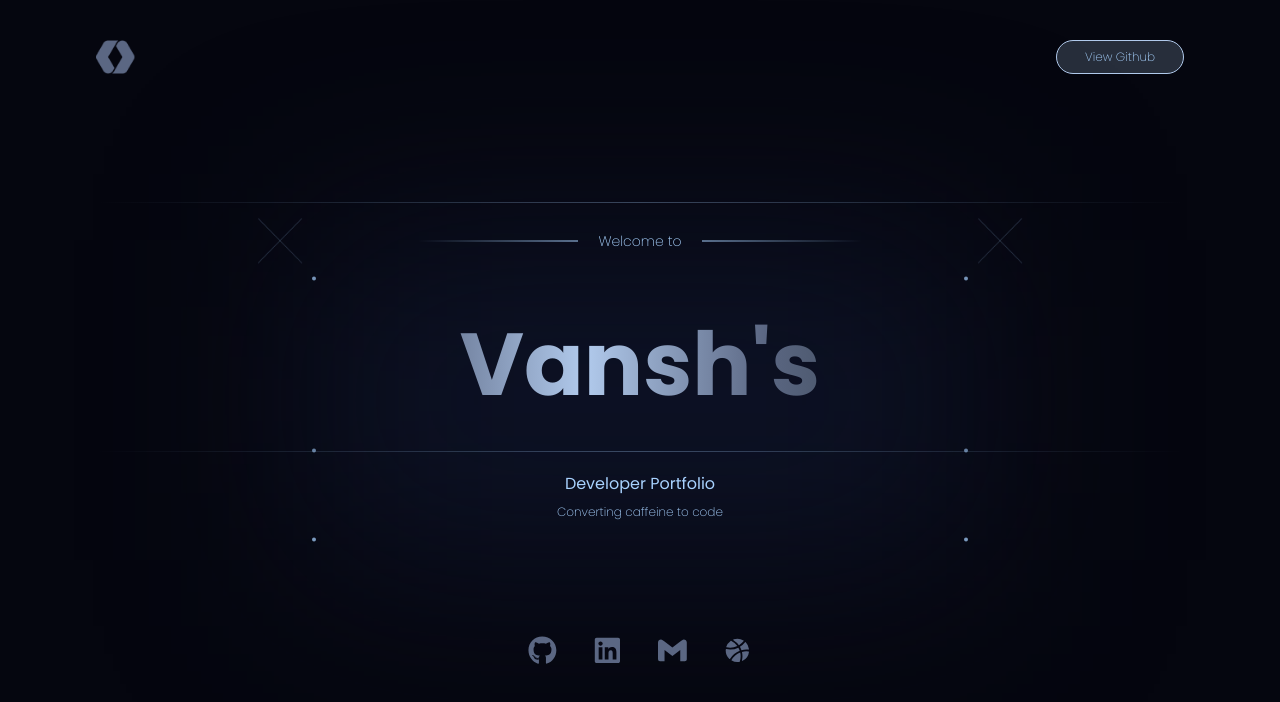
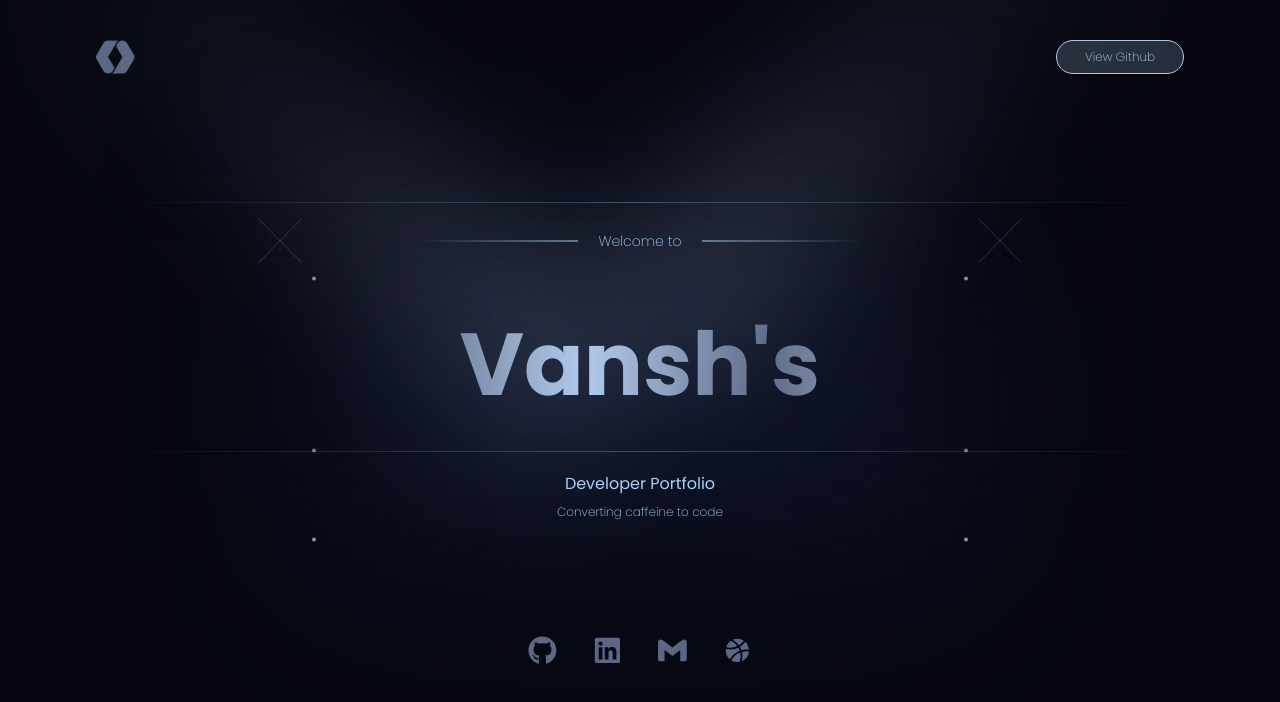
Before and after one commit to vansh2308/portfolio-website, a React (Vite) app: page / in a window 1280 px wide. Shown: the top 702 px of the page. Built offline with nearby package versions, Linux system fonts and the light colour scheme.

Commit message:
Make & Animate  spotlight

```diff
--- a/src/App.css
+++ b/src/App.css
@@ -18,7 +18,7 @@ body{
 
 .gradient-text{
   /* background-color: red ; */
-  background: linear-gradient(to right, #B1CAEC, #5B6783, rgb(49, 61, 70), #5B6783, #B1CAEC, #5B6783, rgb(49, 61, 70));
+  background: linear-gradient(to right, #B1CAEC, #5B6783, #B1CAEC, #5B6783, #B1CAEC, #5B6783, #B1CAEC);
   color: transparent;
   background-clip: text !important;
   background-size: 300% 300% !important;
--- a/src/components/Hero.jsx
+++ b/src/components/Hero.jsx
@@ -25,6 +25,11 @@ export default function Hero() {
 
     return (
         <div className="w-[85%] h-screen min-h-fit relative">
+            <div className="spotlight w-40 h-[45rem] z-20 bg-gradient-to-b from-transparent to-lgrey/20 absolute blur-3xl -rotate-45 -top-[10%] origin-top -left-[10%] animate-splotlightLeft" />
+            <div className="spotlight w-40 h-[40rem] z-30 bg-gradient-to-b from-transparent to-lgrey/20 absolute blur-3xl rotate-45 -top-[15%] origin-top right-[0%] animate-splotlightRight" />
+
+
+
             <nav className="flex justify-between items-center mt-10">
                 <img src={logo} alt="logo" className="w-10" />
                 <button className="bg-lgrey/20 border text-xs font-extralight border-lgrey rounded-full px-7 py-2">
--- a/tailwind.config.js
+++ b/tailwind.config.js
@@ -20,10 +20,22 @@ export default {
         gradient: {
           "0%": {backgroundPosition: "0% 50%"},
           "100%": {backgroundPosition: "100% 50%"}
+        },
+        spotlightLeft: {
+          "0%": {transform: "rotate(-50deg)"},
+          "50%": {transform: "rotate(-40deg)"},
+          "100%": {transform: "rotate(-50deg)"},
+        },
+        spotlightRight: {
+          "0%": {transform: "rotate(48deg)"},
+          "50%": {transform: "rotate(42deg)"},
+          "100%": {transform: "rotate(48deg)"},
         }
       },
       animation: {
-        gradient: "gradient 3s linear infinite"
+        gradient: "gradient 3s linear infinite",
+        splotlightLeft: "spotlightLeft 5s linear infinite",
+        splotlightRight: "spotlightRight 7s linear infinite"
       }
     },
   },
```
